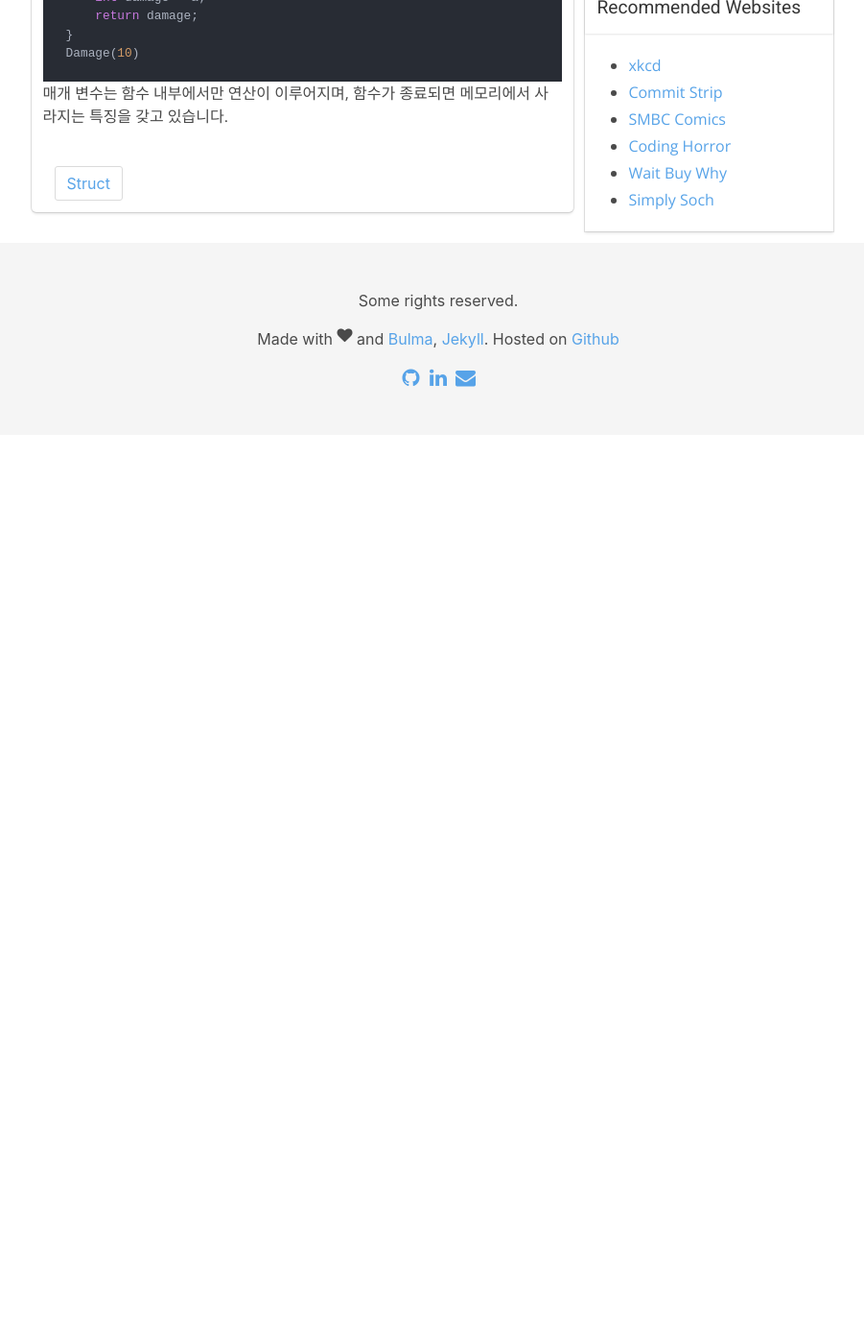
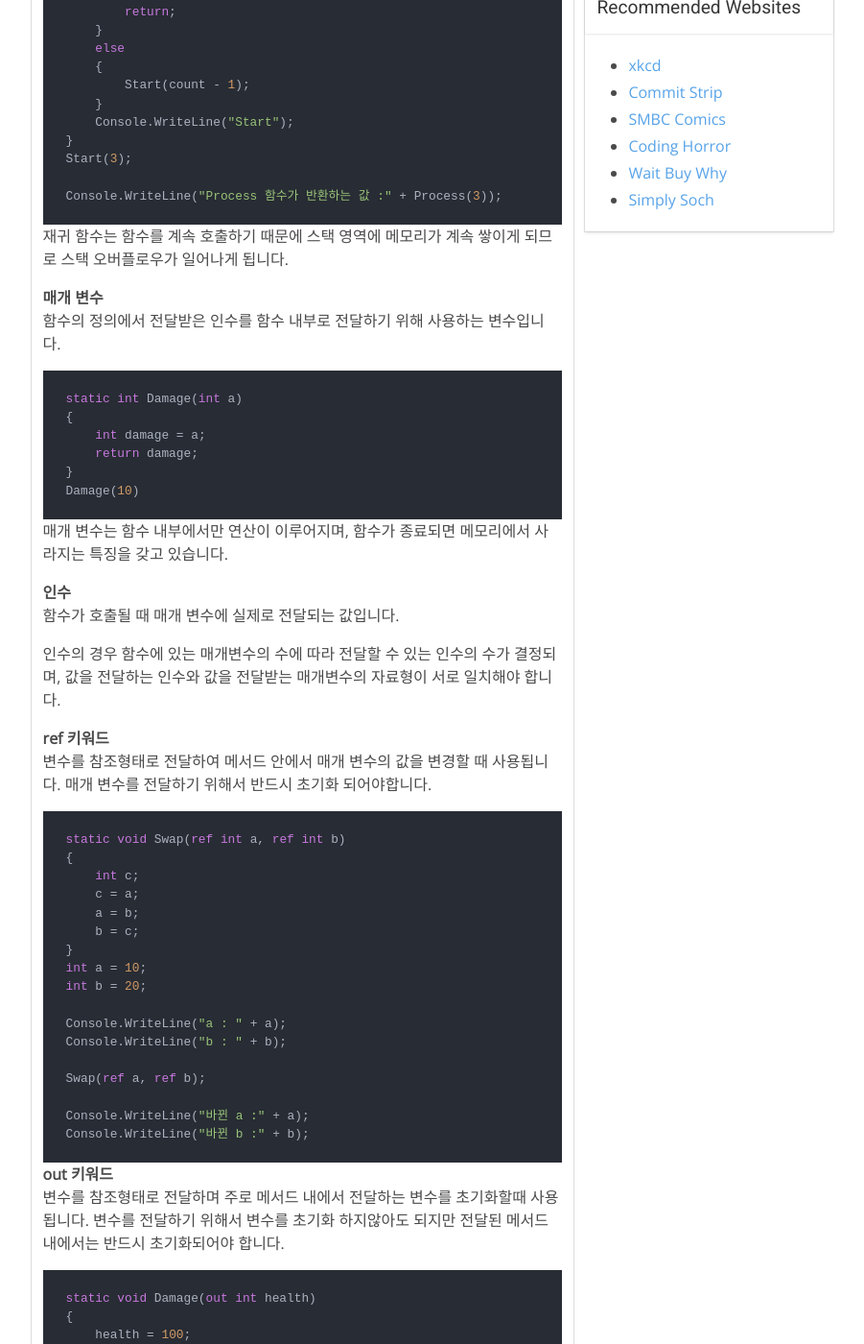
Before and after one commit to ptt0313/ptt0313.github.io, a Jekyll site: the page built from _posts/2024-07-01-Class5th-function.markdown, in a window 1280 px wide and 1400 px high, scrolled down 785 px. Shown: the whole window at 96% size, without its empty margins (183-1084 px from the left). Built offline with Jekyll 4.4.1, drawn with Linux system fonts in a browser that asks for light colours; comment, search, counter and statistics services are not loaded; before the commit the page ends 1238 px from its top, so only the background shows below that; some of the changed text lies outside the part shown.

Commit message:
Update 2024-07-01-Class5th-function.markdown

```diff
--- a/_posts/2024-07-01-Class5th-function.markdown
+++ b/_posts/2024-07-01-Class5th-function.markdown
@@ -18,6 +18,31 @@ static int Damage()
 함수의 경우 자료형과 반환하는 값의 형태가 일치하지 않으면
 원하는 값을 얻을 수 없습니다.
 
+### 재귀 함수
+
+어떤 함수에서 자신을 다시 호출하여 작업을 수행하는 함수입니다.
+
+~~~c#
+static void Start(int count)
+{
+    if (count <= 0)
+    {
+        return;
+    }
+    else
+    {
+        Start(count - 1);
+    }
+    Console.WriteLine("Start");
+}
+Start(3);
+
+Console.WriteLine("Process 함수가 반환하는 값 :" + Process(3));
+~~~
+
+재귀 함수는 함수를 계속 호출하기 때문에 스택 영역에 메모리가 계속 쌓이게 되므로
+스택 오버플로우가 일어나게 됩니다.
+
 ## 매개 변수
 
 함수의 정의에서 전달받은 인수를 함수 내부로 전달하기
@@ -33,3 +58,67 @@ Damage(10)
 ~~~
 
 매개 변수는 함수 내부에서만 연산이 이루어지며, 함수가 종료되면 메모리에서 사라지는 특징을 갖고 있습니다.
+
+## 인수
+
+함수가 호출될 때 매개 변수에 실제로 전달되는 값입니다.
+
+인수의 경우 함수에 있는 매개변수의 수에 따라 전달할 수 있는
+인수의 수가 결정되며, 값을 전달하는 인수와 값을 전달받는
+매개변수의 자료형이 서로 일치해야 합니다.
+
+### ref 키워드
+
+변수를 참조형태로 전달하여 메서드 안에서 매개 변수의 값을 변경할 때 사용됩니다.
+매개 변수를 전달하기 위해서 반드시 초기화 되어야합니다.
+
+~~~c#
+static void Swap(ref int a, ref int b)
+{
+    int c;
+    c = a;
+    a = b;
+    b = c;
+}
+int a = 10;
+int b = 20;
+
+Console.WriteLine("a : " + a);
+Console.WriteLine("b : " + b);
+
+Swap(ref a, ref b);
+
+Console.WriteLine("바뀐 a :" + a);
+Console.WriteLine("바뀐 b :" + b);
+~~~
+
+### out 키워드
+
+변수를 참조형태로 전달하며 주로 메서드 내에서 전달하는 변수를 초기화할때 사용됩니다.
+변수를 전달하기 위해서 변수를 초기화 하지않아도 되지만 전달된 메서드 내에서는 반드시 초기화되어야 합니다.
+
+~~~c#
+static void Damage(out int health)
+{
+    health = 100;
+}
+
+int health;
+
+Damage(out health);
+
+Console.WriteLine("health 변수의 값 : " + health);
+~~~
+
+ ### in 키워드
+ 데이터를 읽기 전용으로 사용하는 매개 변수 한정자입니다.
+~~~c#
+static void Printf(in int value)
+{
+    Console.WriteLine("value의 값 : " + value);
+}
+
+ int data = 300;
+
+ Printf(data);
+ ~~~
```
